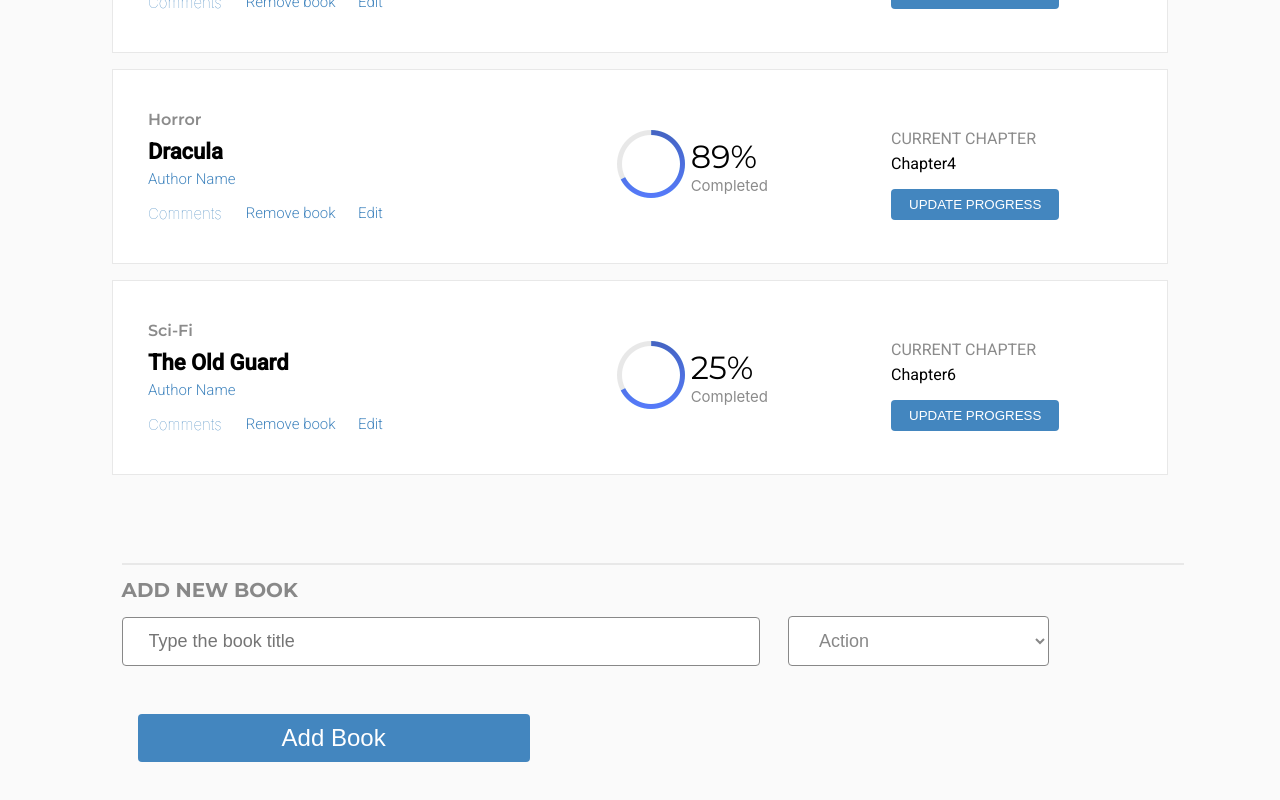
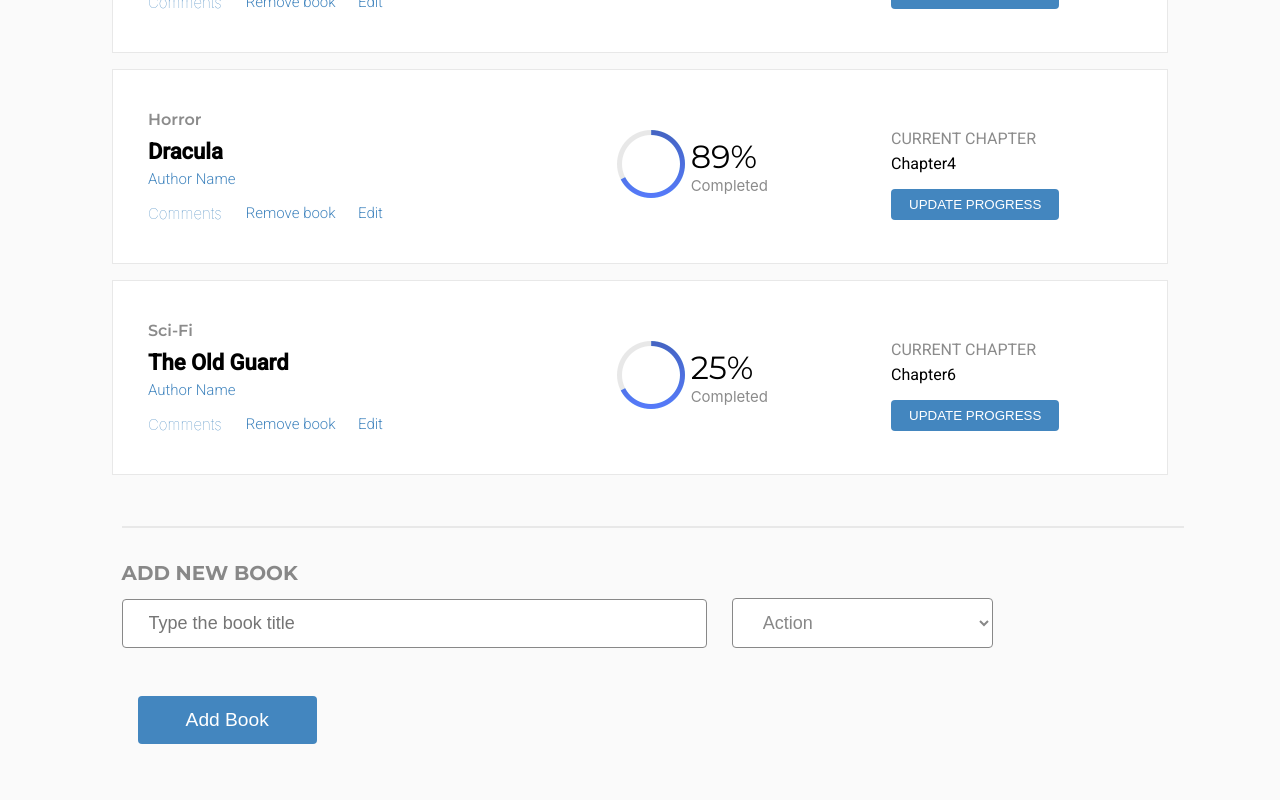
Before and after one commit to janis-jenny/Bookstore, a React (Create React App) app: page / in a window 1280 px wide. Shown: the part 394-1194 px from the top of the page. Built offline with nearby package versions, Linux system fonts and the light colour scheme.

Commit message:
Edit style in the filter category and book from

```diff
--- a/src/style/BookForm.module.css
+++ b/src/style/BookForm.module.css
@@ -8,6 +8,7 @@
   font-family: 'MontSerrat', sans-serif;
   color: #888;
   font-size: 20px;
+  padding-top: 1.2rem;
 }
 
 .input {
@@ -18,25 +19,25 @@
   outline: none;
   background-color: #fff;
   border-radius: 4px;
-  margin-right: 28px;
+  margin-right: 25px;
 }
 
 .addTitle {
-  width: 55%;
+  width: 50%;
 }
 
 .addTitleBtn {
-  padding: 0 9rem;
+  padding: 0 3rem;
   margin: 3rem 1rem;
-  font-size: 1.5rem;
+  font-size: 1.2rem;
   height: 3rem;
 }
 
 .form {
   justify-content: space-around;
   align-items: center;
-  padding: 2rem 0rem;
-  margin: 3rem 6rem 2rem 7.6rem;
+  padding: 1.2rem 0rem;
+  margin: 1.5rem 6rem 2rem 7.6rem;
 }
 
 .inputFilter {
@@ -48,4 +49,6 @@
   background-color: #fff;
   border-radius: 4px;
   margin: 2rem 4rem 1.5rem 4rem;
+  position: relative;
+  left: 3%;
 }
```
